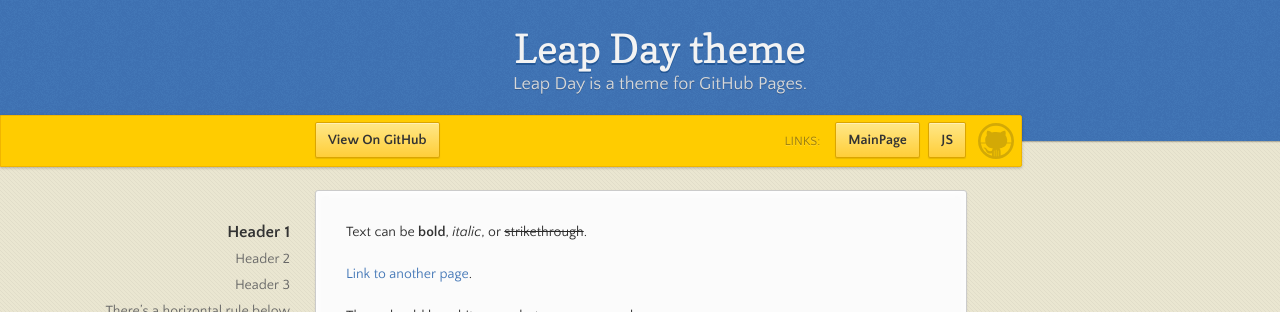
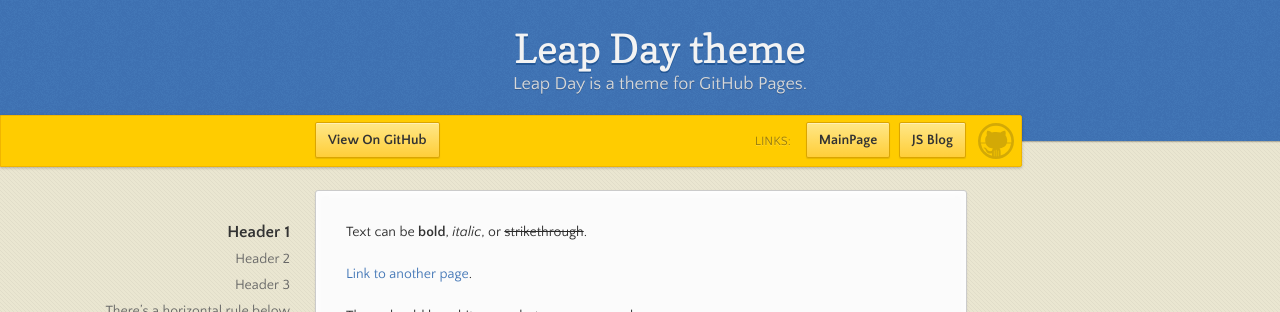
Before and after one commit to pages-themes/leap-day, a Jekyll site: the page built from index.md, in a window 1280 px wide. Shown: the top 312 px of the page. Built offline with Jekyll 4.4.1, drawn with Linux system fonts in a browser that asks for light colours.

Commit message:
增加链接

```diff
--- a/_config.yml
+++ b/_config.yml
@@ -1,6 +1,6 @@
 title: Leap Day theme
 description: Leap Day is a theme for GitHub Pages.
-show_downloads: true
+show_downloads: false
 show_links: true
 google_analytics:
 theme: jekyll-theme-leap-day
--- a/_layouts/default.html
+++ b/_layouts/default.html
@@ -31,11 +31,20 @@
           <span>Links:</span>
           <ul>
             <li><a href="https://haiezan.github.io/SAUSG_FAQ/" class="button"><strong>MainPage</strong></a></li>
-            <li><a href="https://haiezan.github.io/" class="button"><strong> JS </strong></a></li>
+            <li><a href="https://haiezan.github.io/" class="button"><strong> JS Blog </strong></a></li>
           </ul>
         </div>
         {% endif %}
 
+        {% if site.show_downloads %}
+          <div class="downloads">
+            <span>Downloads:</span>
+            <ul>
+              <li><a href="{{ site.github.zip_url }}" class="button">ZIP</a></li>
+              <li><a href="{{ site.github.tar_url }}" class="button">TAR</a></li>
+            </ul>
+          </div>
+        {% endif %}
       </div><!-- end banner -->
 
     <div class="wrapper">
```
